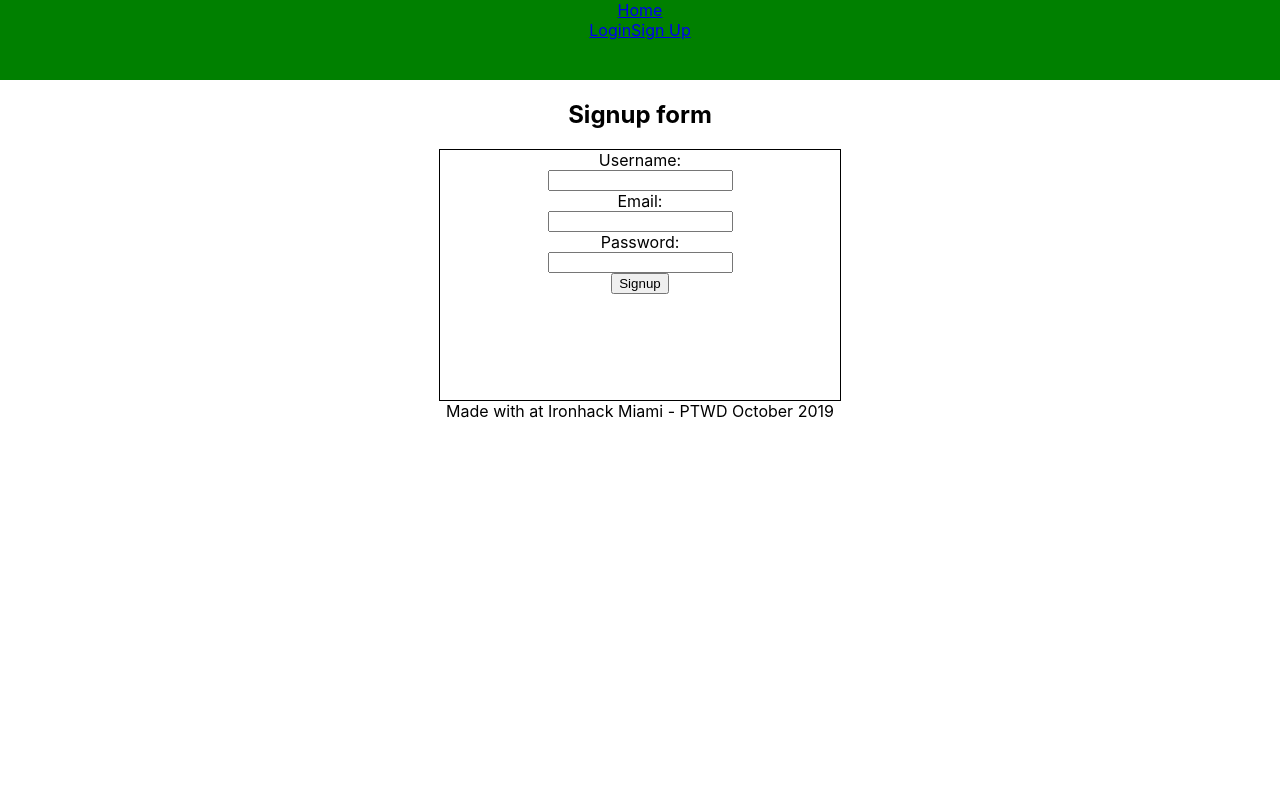
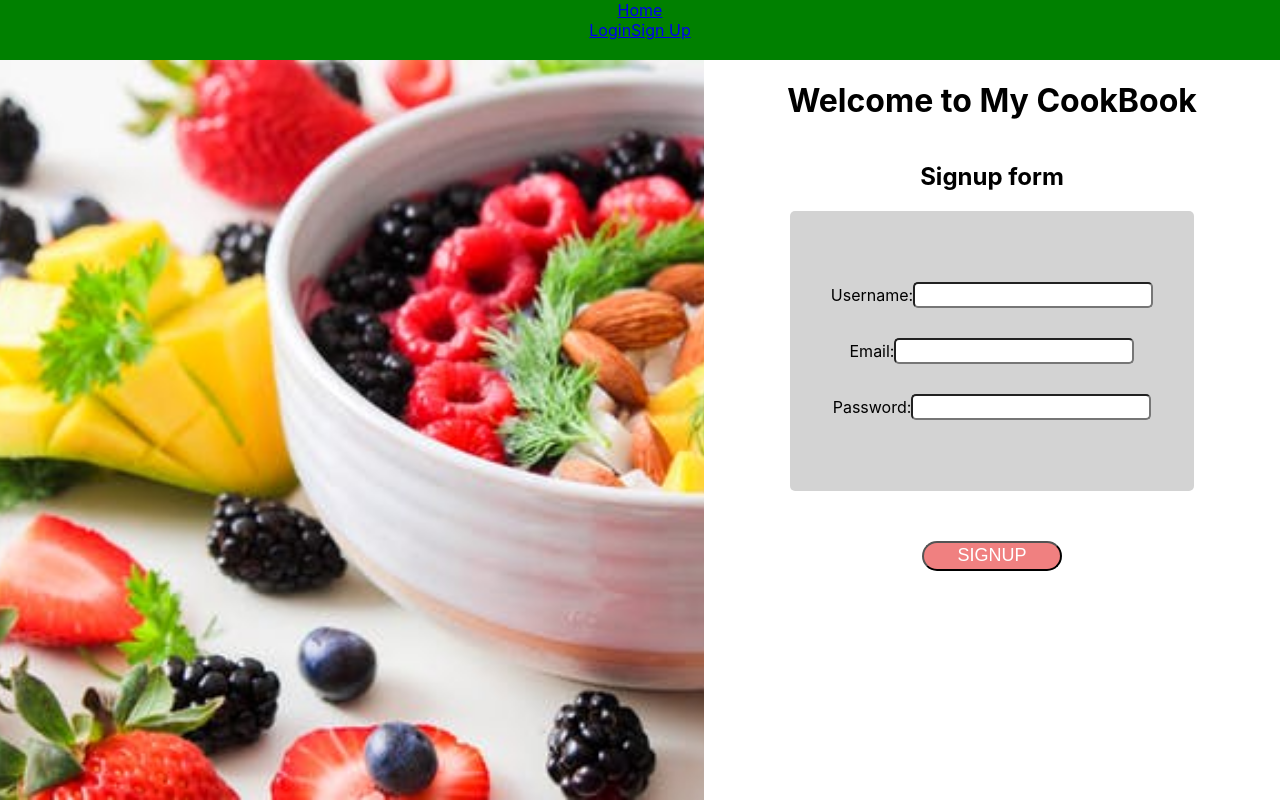
Before and after one commit to kevmedina/final-project-recipe-book-client, a React (Create React App) app: page /signup-page in a window 1280 px wide. Built offline with nearby package versions, Linux system fonts and the light colour scheme; no server answers.

Commit message:
update and style the signup page

```diff
--- a/src/App.js
+++ b/src/App.js
@@ -19,7 +19,7 @@ function App() {
         <Route exact path="/login-page" component={Login} />
         <Route exact path="/private" component={Private} />
       </Switch>
-      <footer>Made with at Ironhack Miami - PTWD October 2019</footer>
+      {/* <footer>Made with at Ironhack Miami - PTWD October 2019</footer> */}
     </div>
   );
 }
--- a/src/components/Authentication/Signup/Signup.css
+++ b/src/components/Authentication/Signup/Signup.css
@@ -1,14 +1,101 @@
+.signup {
+  display: flex;
+  justify-content: space-evenly;
+  height: calc(100vh - 60px);
+}
+
 .signup form {
+  display: flex;
+  flex-direction: column;
+  align-items: center;
+  margin: 0 auto;
+}
+
+form input {
+  line-height: 1.5;
+  height: 20px;
+  font-size: 18px;
+  border-radius: 5px;
+  margin: 15px 0;
+}
+
+.inner-form-container {
+  display: flex;
+  flex-direction: column;
+  justify-content: center;
+  background-color: lightgray;
+  height: 300px;
+  width: 400px;
+  border-radius: 5px;
+}
+
+form button {
+  color: #ffffff;
+  background-color: lightcoral;
+  margin-top: 50px;
+  width: 140px;
+  height: 30px;
+  border-radius: 20px;
+  font-size: 18px;
+  text-transform: uppercase;
+}
+
+.picture-div {
+  display: none;
+}
+
+@media only screen and (min-width: 768px) {
+  .signup {
+    display: flex;
+    justify-content: space-evenly;
+    height: calc(100vh - 60px);
+  }
+
+  .picture-div {
+    display: block;
+    width: 55%;
+    height: auto;
+    background-image: url("../../../signup_form_background.jpeg");
+    background-position: center;
+    background-repeat: no-repeat;
+    background-size: cover;
+  }
+
+  .signup form {
     display: flex;
     flex-direction: column;
     align-items: center;
-    width: 400px;
-    height: 250px;
+    width: 45%;
+    height: 100%;
     margin: 0 auto;
-    border: 1px solid black;
-}
+  }
 
-.signup form > div {
+  form input {
+    line-height: 1.5;
+    height: 20px;
+    font-size: 18px;
+    border-radius: 5px;
+    margin: 15px 0;
+  }
+
+  .inner-form-container {
     display: flex;
     flex-direction: column;
+    justify-content: center;
+    background-color: lightgray;
+    height: 280px;
+    width: 70%;
+    border-radius: 5px;
+  }
+
+  form button {
+    color: #ffffff;
+    background-color: lightcoral;
+    margin-top: 50px;
+    width: 140px;
+    height: 30px;
+    border-radius: 20px;
+    font-size: 18px;
+    text-transform: uppercase;
+  }
 }
--- a/src/components/Authentication/Signup/Signup.js
+++ b/src/components/Authentication/Signup/Signup.js
@@ -14,14 +14,21 @@ function Signup() {
         } = context.state;
 
         const { handleSignupInput, handleSignupSubmit } = context;
+
         return (
           <div>
             {isLoggedIn ? (
               <Redirect to="/" />
             ) : (
               <div className="signup">
+                {/* Left div with fruit background image */}
+                <div className="picture-div">&nbsp;</div>
+
+                {/* Right div with the signup form */}
+                <form onSubmit={handleSignupSubmit}>
+                  <h1>Welcome to My CookBook</h1>
                   <h2>Signup form</h2>
-                <form onSubmit={handleSignupSubmit}>
+                  <div className="inner-form-container">
                     <div>
                       <label htmlFor="username">Username:</label>
                       <input
@@ -54,7 +61,7 @@ function Signup() {
                         onChange={handleSignupInput}
                       />
                     </div>
-
+                  </div>
                   <button>Signup</button>
                 </form>
                 {message && <div>{message}</div>}
--- a/src/components/Navbar/NavBar.css
+++ b/src/components/Navbar/NavBar.css
@@ -1,5 +1,5 @@
 .navbar {
     max-width: 100%;
-    height: 80px;
+    height: 60px;
     background-color: green;
 }
```
Also changed, not shown: src/signup_form_background.jpeg (added). Lines whose indentation alone changed are shown as unchanged.
